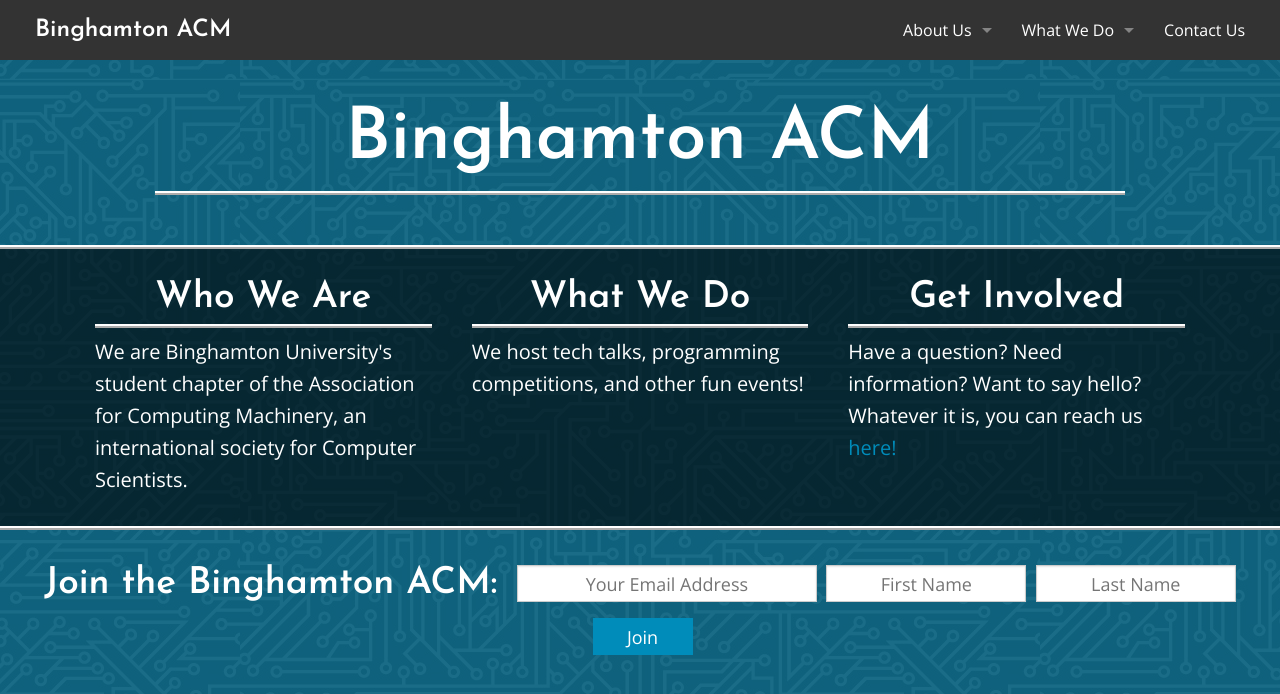
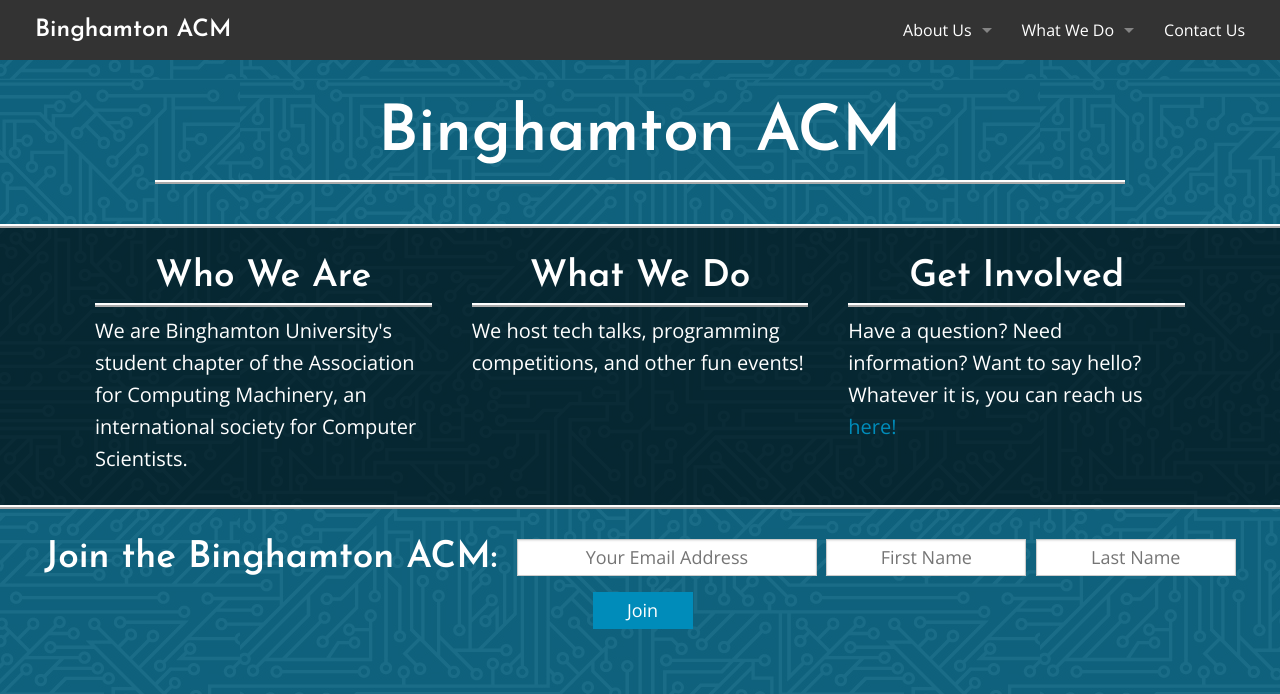
Before and after one commit to BinghamtonACM/old-web, a Jekyll site: the page built from index.html, in a window 1280 px wide. Shown: the top 694 px of the page. Built offline with Jekyll 4.4.1, drawn with Linux system fonts in a browser that asks for light colours; comment, search, counter and statistics services are not loaded.

Commit message:
Fit content to one page

```diff
--- a/_includes/mailchimp.html
+++ b/_includes/mailchimp.html
@@ -1,16 +1,10 @@
 <link href="//cdn-images.mailchimp.com/embedcode/classic-081711.css" rel="stylesheet" type="text/css">
 
-<div>
-	<form id="mailchimp-form" action="//binghamton.us8.list-manage.com/subscribe/post?u=8f8098c6b5647e9c62d33a763&amp;id=251c73f117" method="post" id="mc-embedded-subscribe-form" name="mc-embedded-subscribe-form" class="validate" target="_blank" novalidate>
+<form id="mailchimp-form" action="//binghamton.us8.list-manage.com/subscribe/post?u=8f8098c6b5647e9c62d33a763&amp;id=251c73f117" method="post" id="mc-embedded-subscribe-form" name="mc-embedded-subscribe-form" class="validate" target="_blank" novalidate>
   <h2>Join the Binghamton ACM:</h2>
 	<input type="email" value="" name="EMAIL" class="required email" id="mce-EMAIL" placeholder="Your Email Address">
 	<input type="text" value="" name="FNAME" class="" id="mce-FNAME" placeholder="First Name">
 	<input type="text" value="" name="LNAME" class="" id="mce-LNAME" placeholder="Last Name">
+  	<input style="position: absolute; left: -5000px;" type="text" name="b_8f8098c6b5647e9c62d33a763_251c73f117" tabindex="-1" value="">
   	<input type="submit" value="Join" name="subscribe" id="mc-embedded-subscribe" class="button">
-	<div id="mce-responses" class="clear">
-	<div class="response" id="mce-error-response" style="display:none"></div>
-	<div class="response" id="mce-success-response" style="display:none"></div>
-  </div>
-  <input style="position: absolute; left: -5000px;" type="text" name="b_8f8098c6b5647e9c62d33a763_251c73f117" tabindex="-1" value="">
 </form>
-</div>
--- a/_includes/nav.html
+++ b/_includes/nav.html
@@ -1,7 +1,7 @@
 <nav id="main-nav" class="top-bar" data-topbar role="navigation">
   <ul class="title-area">
     <li class="name">
-      <h1><a href="#">{{ site.title }}</a></h1>
+      <h1><a href="{{ site.url }}">{{ site.title }}</a></h1>
     </li>
      <!-- Remove the class "menu-icon" to get rid of menu icon. Take out "Menu" to just have icon alone -->
     <li class="toggle-topbar menu-icon"><a href="#"><span>Menu</span></a></li>
--- a/css/style.css
+++ b/css/style.css
@@ -101,9 +101,9 @@ div#main h1.title {
     color: #fff;
     font-family: 'Josefin Sans';
     font-weight: 600;
-    font-size: 72px;
+    font-size: 64px;
     text-align: center;
-    margin: 30px 0 50px 0;
+    margin: 30px 0 40px 0;
     border-bottom: 4px ridge #fff;
 }
 
@@ -155,8 +155,8 @@ ul#acm-components li p {
 
 form#mailchimp-form {
     text-align: center;
-    margin-top: 25px;
-    z-index: 3;
+    margin-top: 20px;
+    padding: 0;
 }
 
 form#mailchimp-form h2 {
```
